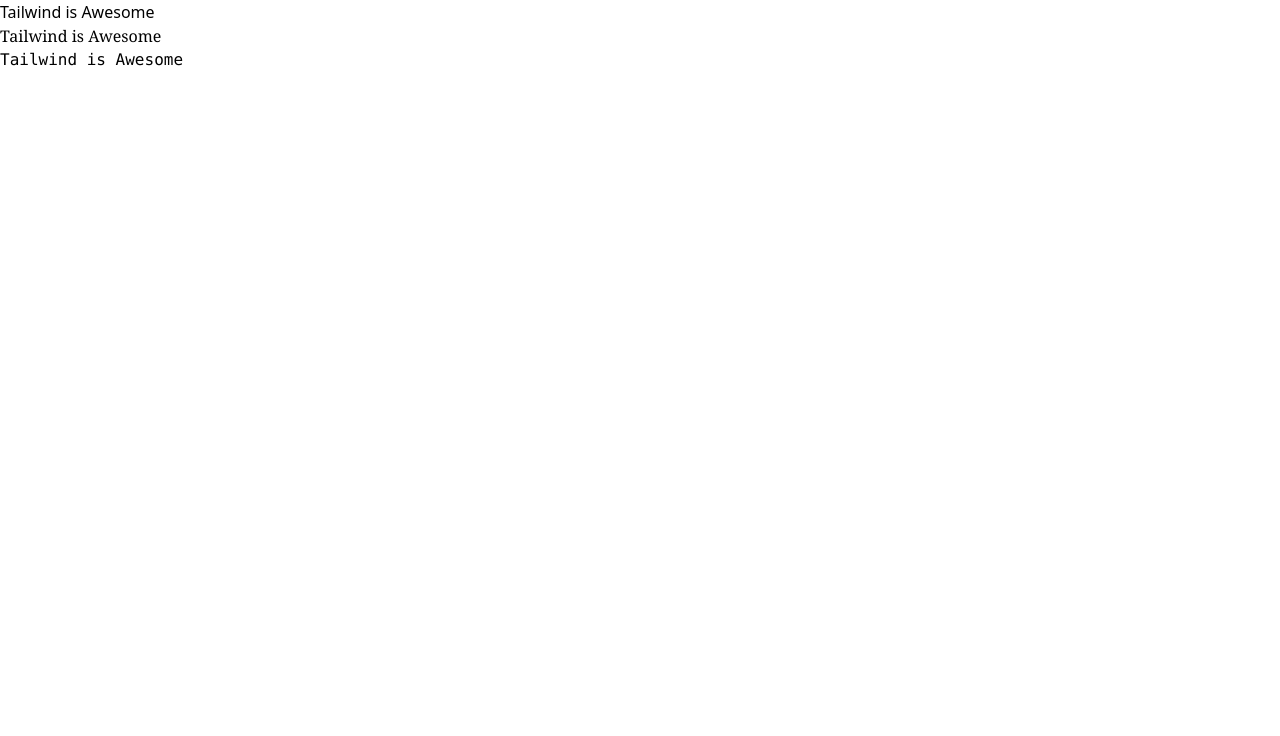
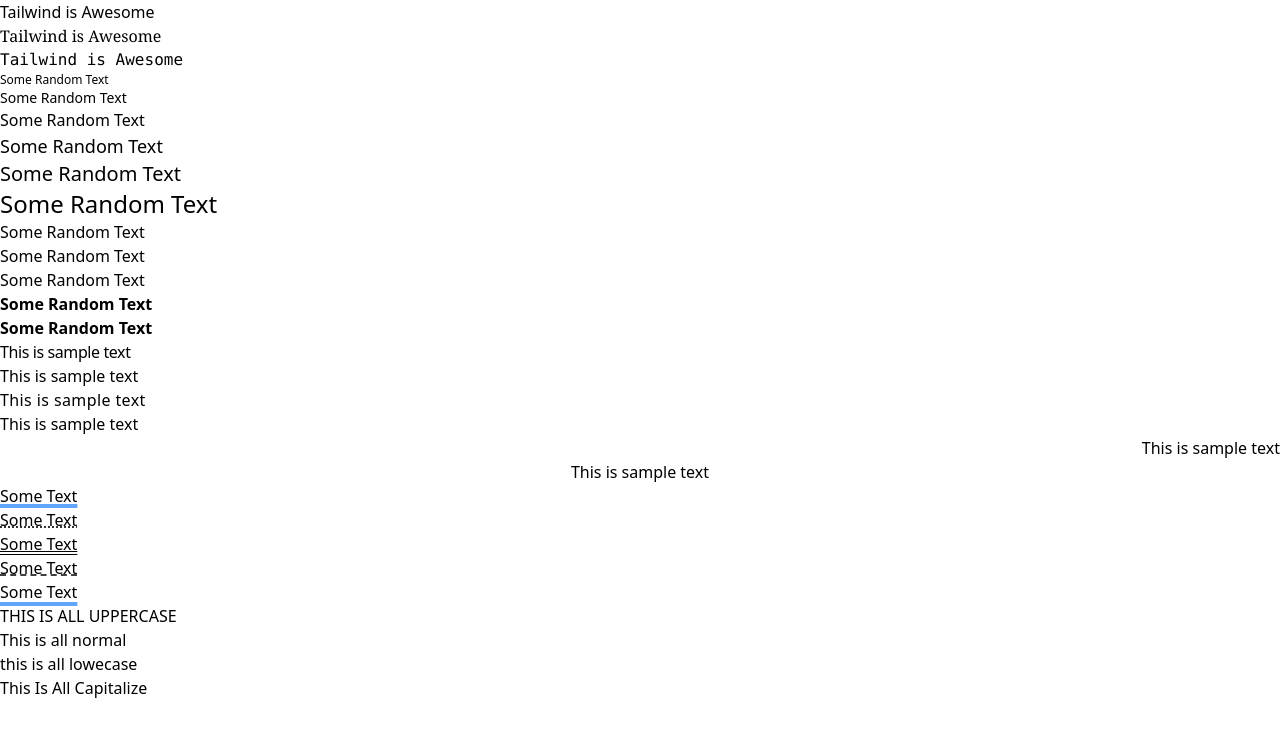
Before and after one commit to ashkjain/LearnTailwindcss, a plain HTML site: page 3.typography/index.html in a window 1280 px wide. Drawn offline with nearby package versions, Linux system fonts and the light colour scheme.

Commit message:
Completed Typography

```diff
--- a/3.typography/index.html
+++ b/3.typography/index.html
@@ -1,15 +1,66 @@
 <!DOCTYPE html>
 <html lang="en">
+
 <head>
     <meta charset="UTF-8">
     <meta name="viewport" content="width=device-width, initial-scale=1.0">
     <script src="https://cdn.tailwindcss.com"></script>
+    <script>
+        tailwind.config = {
+            theme: {
+                fontfamily: {
+                    'sans': ['ui-sans-serif', 'system-ui'],
+                    'serif': ['ui-serif', 'Georgia'],
+                    'mono': ['ui-monospace', 'SFMono-Regular'],
+                }
+            }
+        }
+    </script>
     <title>Typography</title>
 </head>
+
 <body>
     <!-- Font Family -->
-     <div class="font-sans">Tailwind is Awesome</div>
-     <div class="font-serif">Tailwind is Awesome</div>
-     <div class="font-mono">Tailwind is Awesome</div>
+    <div class="font-sans">Tailwind is Awesome</div>
+    <div class="font-serif">Tailwind is Awesome</div>
+    <div class="font-mono">Tailwind is Awesome</div>
+
+    <!-- Font Size -->
+    <div class="text-xs">Some Random Text</div>
+    <div class="text-sm">Some Random Text</div>
+    <div class="text-base">Some Random Text</div>
+    <div class="text-lg">Some Random Text</div>
+    <div class="text-xl">Some Random Text</div>
+    <div class="text-2xl">Some Random Text</div>
+
+    <!-- Font Weight -->
+    <div class="font-light">Some Random Text</div>
+    <div class="font-normal">Some Random Text</div>
+    <div class="font-medium">Some Random Text</div>
+    <div class="font-semibold">Some Random Text</div>
+    <div class="font-bold">Some Random Text</div>
+
+    <!-- Letter Spacing -->
+    <div class="tracking-tight">This is sample text</div>
+    <div class="tracking-normal">This is sample text</div>
+    <div class="tracking-wide">This is sample text</div>
+    <!-- Text Alignment -->
+    <div class="text-left">This is sample text</div>
+    <div class="text-right">This is sample text</div>
+    <div class="text-center">This is sample text</div>
+
+    <!-- Text Decoration, style, offset -->
+    <div class="underline decoration-4 decoration-blue-400">Some Text</div>
+    <div class="underline decoration-dotted">Some Text</div>
+    <div class="underline decoration-double">Some Text</div>
+    <div class="underline decoration-dashed">Some Text</div>
+    <div class="underline decoration-4 decoration-blue-400 underline-offset-4">Some Text</div>
+
+    <!-- Text Transform -->
+    <p class="uppercase">This is all uppercase</p>
+    <p class="normal-case">This is all normal</p>
+    <p class="lowercase">This is all LOWECASE</p>
+    <p class="capitalize">this is all capitalize</p>
 </body>
+
 </html>
```
Also changed, not shown: README.md.
